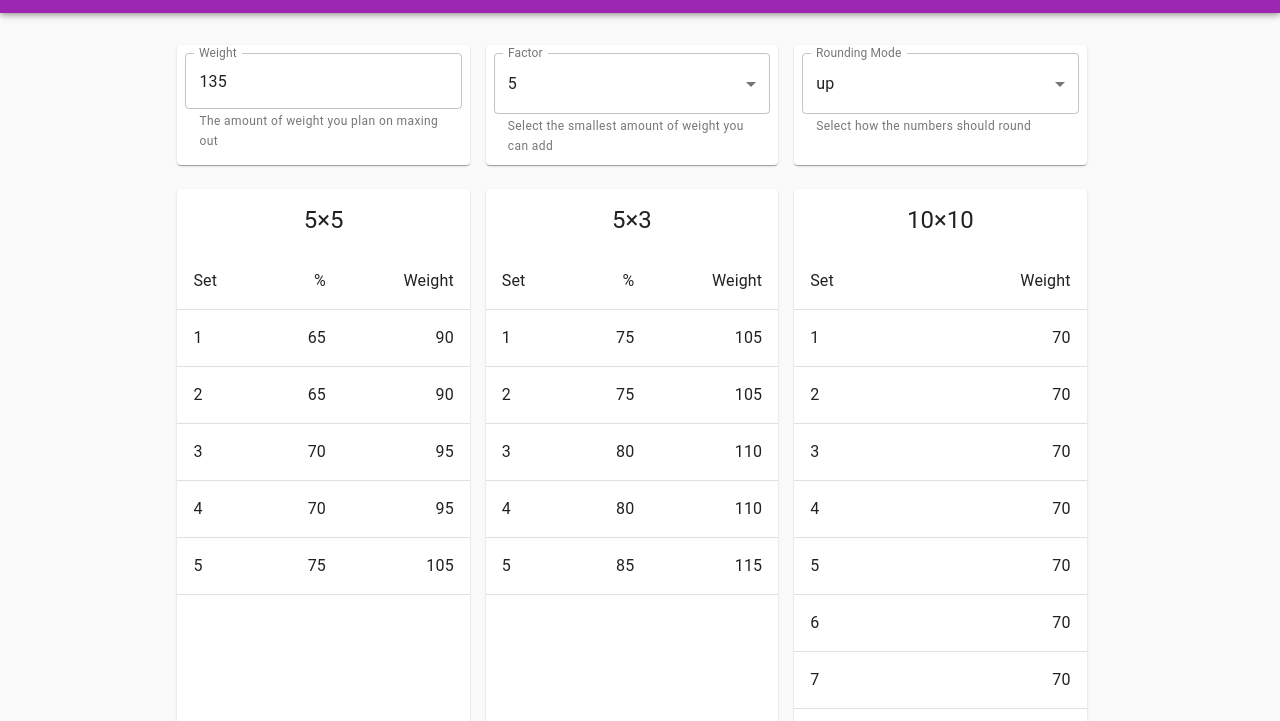
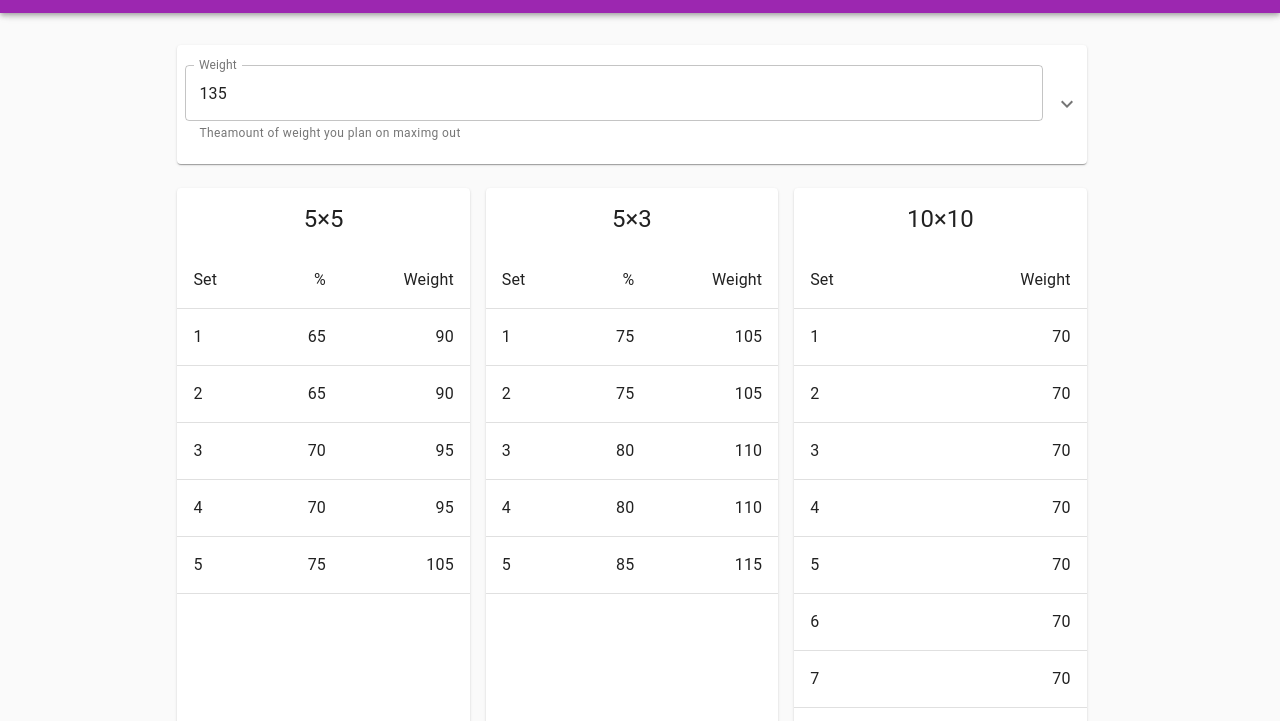
Before and after one commit to zack37/maxout-block-calculator, a Gatsby site: page / in a window 1280 px wide. Shown: the part 51-772 px from the top of the page. Built offline with nearby package versions, Linux system fonts and the light colour scheme; Gatsby itself is replaced by a stand-in of ours.

Commit message:
feat: hide factor and rounding options in drawer (#2)

```diff
--- a/gatsby-browser.js
+++ b/gatsby-browser.js
@@ -9,6 +9,6 @@ import App from './src/App'
 
 // You can delete this file if you're not using it
 // eslint-disable-next-line react/prop-types
-export const wrapRootElement = ({element}) => {
+export const wrapRootElement = ({ element }) => {
   return <App>{element}</App>
 }
--- a/src/App.js
+++ b/src/App.js
@@ -1,10 +1,10 @@
-import React, {useMemo} from 'react'
+import React, { useMemo } from 'react'
 import PropTypes from 'prop-types'
-import {ThemeProvider} from '@material-ui/core/styles'
+import { ThemeProvider } from '@material-ui/core/styles'
 import useMediaQuery from '@material-ui/core/useMediaQuery'
 import createTheme from './theme'
 
-const App = ({children}) => {
+const App = ({ children }) => {
   const prefersDarkMode = useMediaQuery('(prefers-color-scheme: dark)')
   const theme = useMemo(() => createTheme(prefersDarkMode), [prefersDarkMode])
 
--- a/src/components/calculator/Calculator.js
+++ b/src/components/calculator/Calculator.js
@@ -1,10 +1,13 @@
-import React, {useState} from 'react'
-import {makeStyles} from '@material-ui/core/styles'
+import React, { useState } from 'react'
+import { makeStyles } from '@material-ui/core/styles'
 import Grid from '@material-ui/core/Grid'
-import Paper from '@material-ui/core/Paper'
 import TextField from '@material-ui/core/TextField'
 import MenuItem from '@material-ui/core/MenuItem'
 import Typography from '@material-ui/core/Typography'
+import ExpansionPanel from '@material-ui/core/ExpansionPanel'
+import ExpansionPanelSummary from '@material-ui/core/ExpansionPanelSummary'
+import ExpansionPanelDetails from '@material-ui/core/ExpansionPanelDetails'
+import ExpandMoreIcon from '@material-ui/icons/ExpandMore'
 
 import Results from './Results'
 
@@ -20,10 +23,10 @@ const roundingModeFnMap = {
   [ROUNDING_MODES.NEAREST]: Math.round,
 }
 // uses 5/100 rather than 0.05 because js rounding issues
-const percentSteps = Array.from({length: 20}, (_, i) => ((i + 1) * 5) / 100)
+const percentSteps = Array.from({ length: 20 }, (_, i) => ((i + 1) * 5) / 100)
 const fiveByFiveSteps = [0.65, 0.65, 0.7, 0.7, 0.75]
 const fiveByThreeSteps = [0.75, 0.75, 0.8, 0.8, 0.85]
-const tenByTenSteps = Array.from({length: 10}, () => 0.5)
+const tenByTenSteps = Array.from({ length: 10 }, () => 0.5)
 const roundTo = (multiple, roundingMode = 'up') => (x) =>
   roundingModeFnMap[roundingMode](x / multiple) * multiple
 
@@ -44,6 +47,17 @@ const useStyles = makeStyles((theme) => ({
   },
 }))
 
+const factorOptions = factors.map((x) => (
+  <MenuItem key={x} value={x}>
+    <Typography>{x}</Typography>
+  </MenuItem>
+))
+const roundiingModeOptions = Object.keys(roundingModeFnMap).map((x) => (
+  <MenuItem key={x} value={x}>
+    <Typography>{x}</Typography>
+  </MenuItem>
+))
+
 export default () => {
   const [weight, setWeight] = useState(135)
   const [factor, setFactor] = useState(5)
@@ -51,7 +65,7 @@ export default () => {
   const classes = useStyles()
   const round = roundTo(factor, roundingMode)
 
-  const handleWeightChange = ({target: {value}}) => {
+  const handleWeightChange = ({ target: { value } }) => {
     if (value === '') {
       return setWeight(value)
     }
@@ -64,8 +78,12 @@ export default () => {
   return (
     <Grid container spacing={3} className={classes.root}>
       <Grid item container spacing={2} xs={12}>
-        <Grid item container xs={12} md={4}>
-          <Paper className={classes.paper}>
+        <Grid item xs={12}>
+          <ExpansionPanel>
+            <ExpansionPanelSummary
+              expandIcon={<ExpandMoreIcon />}
+              className={classes.paper}
+            >
               <TextField
                 fullWidth
                 id="weight-input"
@@ -73,13 +91,13 @@ export default () => {
                 type="number"
                 value={weight}
                 variant="outlined"
-              helperText="The amount of weight you plan on maxing out"
+                helperText="Theamount of weight you plan on maximg out"
                 onChange={handleWeightChange}
               />
-          </Paper>
-        </Grid>
-        <Grid item container xs={12} md={4}>
-          <Paper className={classes.paper}>
+            </ExpansionPanelSummary>
+            <ExpansionPanelDetails>
+              <Grid item container spacing={1} xs={12}>
+                <Grid item md={6} xs={12}>
                   <TextField
                     fullWidth
                     select
@@ -90,16 +108,10 @@ export default () => {
                     helperText="Select the smallest amount of weight you can add"
                     onChange={(event) => setFactor(event.target.value)}
                   >
-              {factors.map((x) => (
-                <MenuItem key={x} value={x}>
-                  <Typography>{x}</Typography>
-                </MenuItem>
-              ))}
+                    {factorOptions}
                   </TextField>
-          </Paper>
                 </Grid>
-        <Grid item container xs={12} md={4}>
-          <Paper className={classes.paper}>
+                <Grid item md={6} xs={12}>
                   <TextField
                     fullWidth
                     select
@@ -110,13 +122,12 @@ export default () => {
                     helperText="Select how the numbers should round"
                     onChange={(event) => setRoundingMode(event.target.value)}
                   >
-              {Object.keys(roundingModeFnMap).map((x) => (
-                <MenuItem key={x} value={x}>
-                  <Typography>{x}</Typography>
-                </MenuItem>
-              ))}
+                    {roundiingModeOptions}
                   </TextField>
-          </Paper>
+                </Grid>
+              </Grid>
+            </ExpansionPanelDetails>
+          </ExpansionPanel>
         </Grid>
       </Grid>
       <Grid item container spacing={2} xs={12}>
--- a/src/components/calculator/Results.js
+++ b/src/components/calculator/Results.js
@@ -1,6 +1,6 @@
 import React from 'react'
 import PropTypes from 'prop-types'
-import {makeStyles} from '@material-ui/core/styles'
+import { makeStyles } from '@material-ui/core/styles'
 import Paper from '@material-ui/core/Paper'
 import Table from '@material-ui/core/Table'
 import TableBody from '@material-ui/core/TableBody'
@@ -21,12 +21,13 @@ const useStyles = makeStyles(() => ({
 
 const createRow = (row) =>
   row.map((cell, i) => (
+    // eslint-disable-next-line react/no-array-index-key
     <TableCell key={`${cell}-${i}`} align={i === 0 ? 'left' : 'right'}>
       <Typography>{cell}</Typography>
     </TableCell>
   ))
 
-const Results = ({title, headerLabels, values}) => {
+const Results = ({ title, headerLabels, values }) => {
   const classes = useStyles()
 
   return (
@@ -51,15 +52,10 @@ const Results = ({title, headerLabels, values}) => {
           </TableRow>
         </TableHead>
         <TableBody>
-          {values.map(
-            (row, i) => (
-              console.log(row),
-              (
-                // eslint-disable-next-line react/no-array-index-key
-                <TableRow key={`table-row-${i}`}>{createRow(row)}</TableRow>
-              )
-            ),
-          )}
+          {values.map((row, i) => (
+            // eslint-disable-next-line react/no-array-index-key
+            <TableRow key={`table-row-${i}`}>{createRow(row)}</TableRow>
+          ))}
         </TableBody>
       </Table>
     </TableContainer>
--- a/src/components/header.js
+++ b/src/components/header.js
@@ -1,7 +1,7 @@
 import React from 'react'
-import {Link as GatsbyLink} from 'gatsby'
+import { Link as GatsbyLink } from 'gatsby'
 import PropTypes from 'prop-types'
-import {makeStyles} from '@material-ui/core/styles'
+import { makeStyles } from '@material-ui/core/styles'
 import AppBar from '@material-ui/core/AppBar'
 import Toolbar from '@material-ui/core/Toolbar'
 import Link from '@material-ui/core/Link'
@@ -11,19 +11,9 @@ const useStyles = makeStyles((theme) => ({
     zIndex: theme.zIndex.drawer + 1,
     color: theme.palette.primary,
   },
-  brand: {
-    textDecoration: 'none',
-    flexGrow: 1,
-    color: theme.palette.text.primary,
-  },
-  title: {
-    flexGrow: 1,
-    display: 'flex',
-    justifyContent: 'flex-end',
-  },
 }))
 
-const Header = ({siteTitle}) => {
+const Header = ({ siteTitle }) => {
   const classes = useStyles()
 
   return (
--- a/src/components/layout.js
+++ b/src/components/layout.js
@@ -7,9 +7,9 @@
 
 import React from 'react'
 import PropTypes from 'prop-types'
-import {useStaticQuery, graphql} from 'gatsby'
+import { useStaticQuery, graphql } from 'gatsby'
 import CssBaseline from '@material-ui/core/CssBaseline'
-import {makeStyles} from '@material-ui/core/styles'
+import { makeStyles } from '@material-ui/core/styles'
 
 import Header from './header'
 
@@ -19,7 +19,7 @@ const useStyles = makeStyles((theme) => ({
   },
 }))
 
-const Layout = ({children}) => {
+const Layout = ({ children }) => {
   const classes = useStyles()
   const data = useStaticQuery(graphql`
     query SiteTitleQuery {
--- a/src/theme.js
+++ b/src/theme.js
@@ -1,4 +1,4 @@
-import {createMuiTheme, responsiveFontSizes} from '@material-ui/core/styles'
+import { createMuiTheme, responsiveFontSizes } from '@material-ui/core/styles'
 import purple from '@material-ui/core/colors/purple'
 import green from '@material-ui/core/colors/green'
 
```
Also changed, not shown: package.json (+5 -2 lines), src/components/seo.js (+4 -4 lines), 2 other files. Lines whose indentation alone changed are shown as unchanged.
